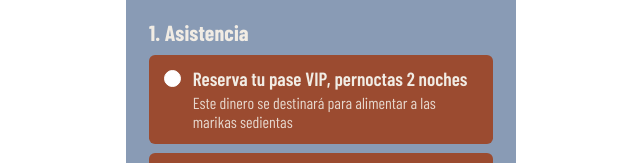
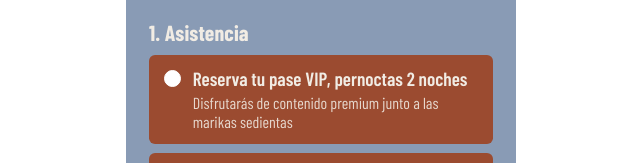
Before and after one commit to rongxinye/rxy, a plain HTML site: page index.html in a window 1280 px wide. Shown: the part 1640-1803 px from the top of the page, 319-959 px from the left. Drawn offline with nearby package versions, Linux system fonts and the light colour scheme; a web font is replaced by a local one.

Commit message:
Copy update

```diff
--- a/index.html
+++ b/index.html
@@ -835,7 +835,7 @@
                            >
                            <span class="option-text-wrap">
                                <span class="option-title">Reserva tu pase VIP, pernoctas 2 noches</span>
-                               <span class="option-desc">Este dinero se destinará para alimentar a las marikas sedientas</span>
+                               <span class="option-desc">Disfrutarás de contenido premium junto a las marikas sedientas</span>
                            </span>
                        </label>
 
```
